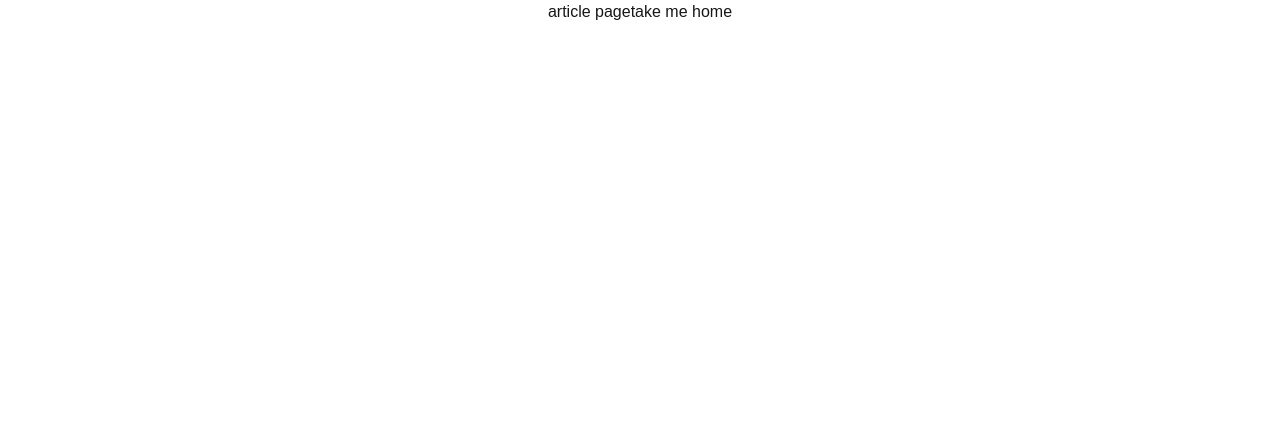
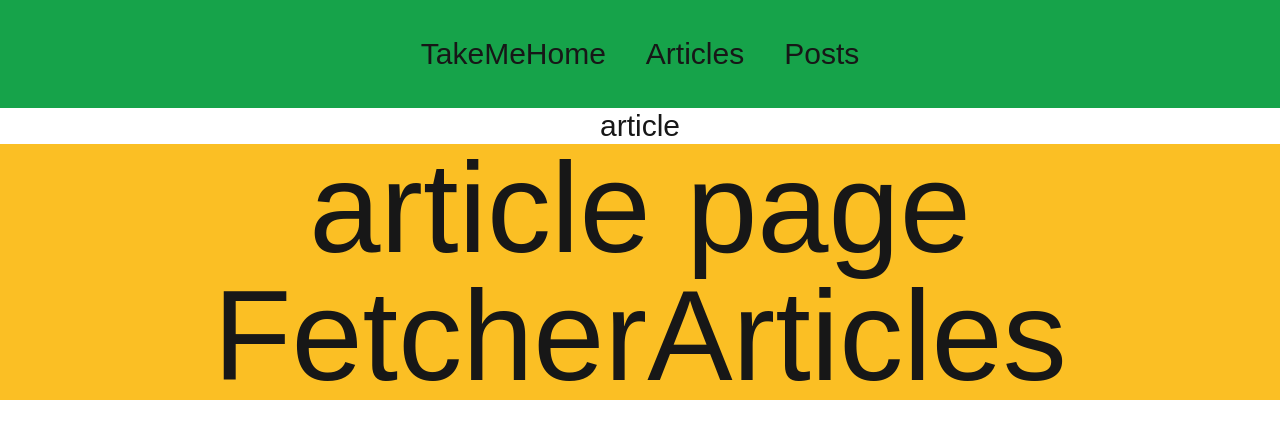
Before and after one commit to Saidelamy/FirstNextApp, a Next.js app: page /articles in a window 1280 px wide. Shown: the top 438 px of the page. Built offline with nearby package versions, Linux system fonts and the light colour scheme.

Commit message:
fetch data

```diff
--- /dev/null
+++ b/app/articles/FetcherArticles/page.js
@@ -0,0 +1,7 @@
+export default function FetcherArticles() {
+  return (
+    <>
+      <div>FetcherArticles</div>
+    </>
+  );
+}
--- /dev/null
+++ b/app/articles/[title]/page.js
@@ -0,0 +1,8 @@
+export default function ShowArticlesPage(props) {
+  console.log(props.params.title);
+  return (
+    <>
+      <div>show articles {props?.params.title}</div>
+    </>
+  );
+}
--- /dev/null
+++ b/app/articles/layout.js
@@ -0,0 +1,9 @@
+export const metadata = { title: "articles page" };
+export default function ArticleLayout({ children }) {
+  return (
+    <div>
+      <h2 className="text-3xl flex justify-center">article</h2>
+      <div className="text-5xl bg-amber-400">{children}</div>
+    </div>
+  );
+}
--- a/app/articles/page.js
+++ b/app/articles/page.js
@@ -3,9 +3,9 @@ import Link from "next/link";
 export default function ArticlePage() {
   return (
     <>
-      <div className="flex justify-center items-center">
+      <div className="flex text-9xl flex-col  items-center">
         <div>article page </div>
-        <Link href={`/posts`}>take me home</Link>
+        <Link href={`/FetcherArticles`}>FetcherArticles</Link>
       </div>
     </>
   );
--- /dev/null
+++ b/app/components/posts.jsx
@@ -0,0 +1,18 @@
+"use client";
+import React, { useEffect, useState } from "react";
+
+const posts = () => {
+  const [todo, setTodo] = useState({});
+
+  useEffect(async () => {
+    const response = await fetch(
+      "https://jsonplaceholder.typicode.com/todos/1"
+    );
+    const result = await response.json();
+    setTodo(result);
+  }, []);
+
+  return <div>{todo.title}</div>;
+};
+
+export default posts;
--- a/app/layout.js
+++ b/app/layout.js
@@ -1,5 +1,6 @@
 import { Geist, Geist_Mono } from "next/font/google";
 import "./globals.css";
+import Link from "next/link";
 
 const geistSans = Geist({
   variable: "--font-geist-sans",
@@ -12,7 +13,7 @@ const geistMono = Geist_Mono({
 });
 
 export const metadata = {
-  title: "Create Next App",
+  title: "First Next App",
   description: "Generated by create next app",
 };
 
@@ -22,6 +23,11 @@ export default function RootLayout({ children }) {
       <body
         className={`${geistSans.variable} ${geistMono.variable} antialiased`}
       >
+        <nav className="text-3xl flex justify-center gap-10 bg-green-600 p-9">
+          <Link href={`/`}>TakeMeHome</Link>
+          <Link href={`/articles`}>Articles</Link>
+          <Link href={`/posts`}>Posts</Link>
+        </nav>
         {children}
       </body>
     </html>
--- a/app/posts/page.js
+++ b/app/posts/page.js
@@ -1,7 +1,19 @@
-export default function PostPage() {
+import Link from "next/link";
+export const metadata = { title: "post page" };
+
+export default async function PostPage() {
+  const response = await fetch("https://jsonplaceholder.typicode.com/todos/1");
+  const todo = await response.json();
+
+  console.log(todo);
+
   return (
     <>
-      <div className="flex justify-center items-center">post page</div>
+      <div className="flex text-9xl flex-col gap-10 justify-center ">
+        post page
+        <Link href={`/articles`}>take me home</Link>
+        <h3>title {todo.title}</h3>
+      </div>
     </>
   );
 }
```
